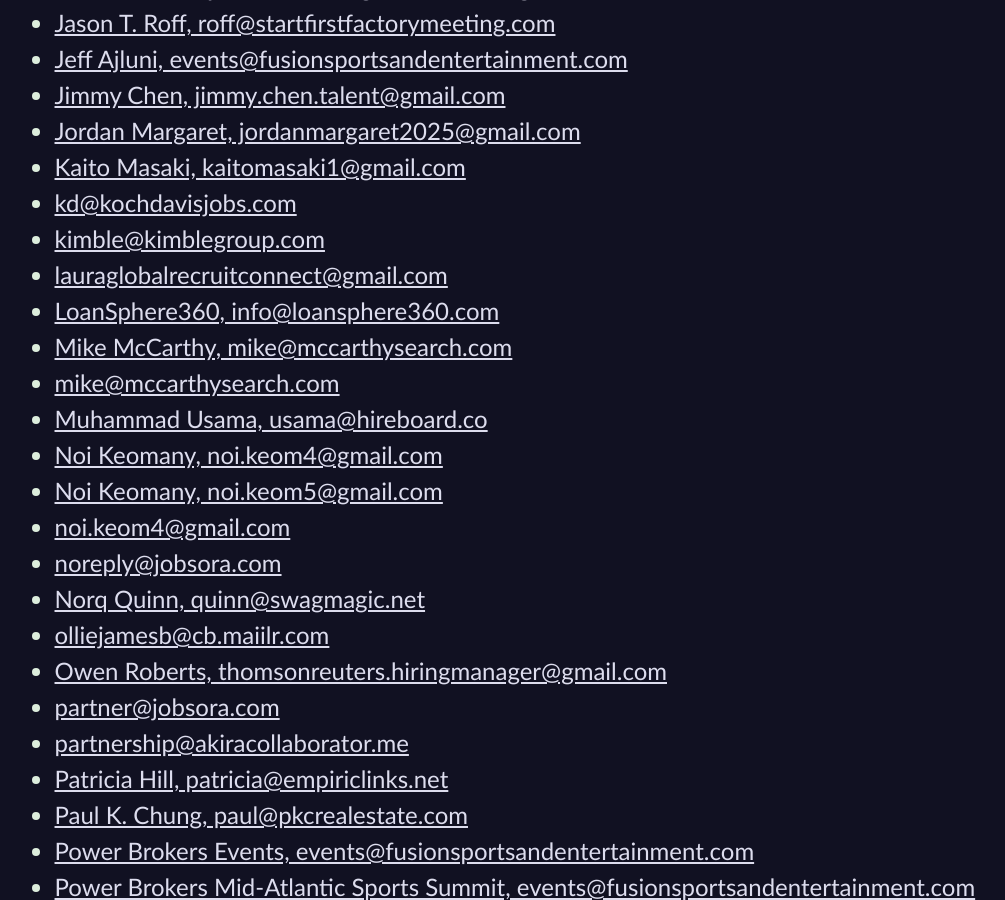
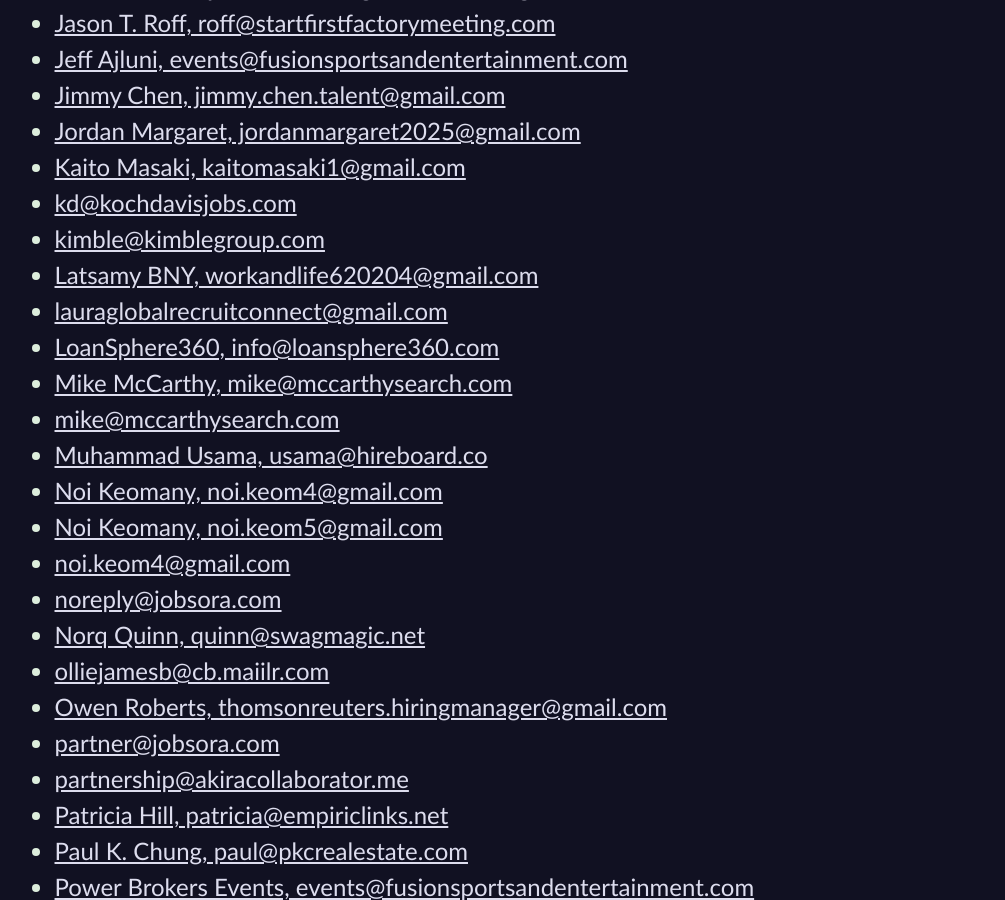
Before and after one commit to CodosaurusLLC/CodosaurusLLC.github.io, a Jekyll site: the page built from spambait.md, in a window 1280 px wide and 900 px high, scrolled down 1413 px. Shown: the whole window, without its empty margins (45-1050 px from the left). Built offline with Jekyll 4.4.1, drawn with Linux system fonts in a browser that asks for light colours; our own code applies the rules of GitHub Pages for plain Markdown files.

Commit message:
add spammer

```diff
--- a/spambait.md
+++ b/spambait.md
@@ -40,6 +40,7 @@
 - [Kaito Masaki, kaitomasaki1@gmail.com](mailto:kaitomasaki1@gmail.com)
 - [kd@kochdavisjobs.com](mailto:kd@kochdavisjobs.com)
 - [kimble@kimblegroup.com](mailto:kimble@kimblegroup.com)
+- [Latsamy BNY, workandlife620204@gmail.com](mailto:workandlife620204@gmail.com)
 - [lauraglobalrecruitconnect@gmail.com](mailto:lauraglobalrecruitconnect@gmail.com)
 - [LoanSphere360, info@loansphere360.com](mailto:info@loansphere360.com)
 - [Mike McCarthy, mike@mccarthysearch.com](mailto:mike@mccarthysearch.com)
```
